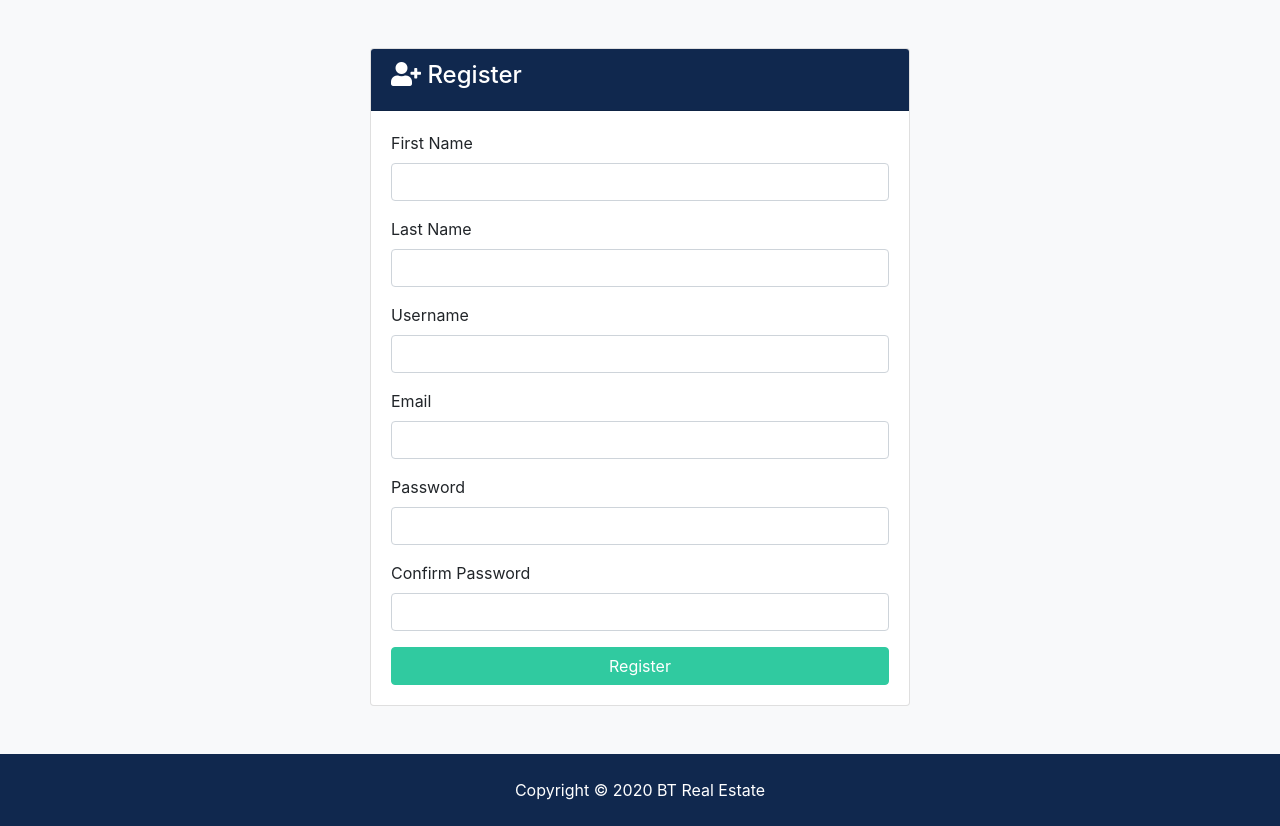
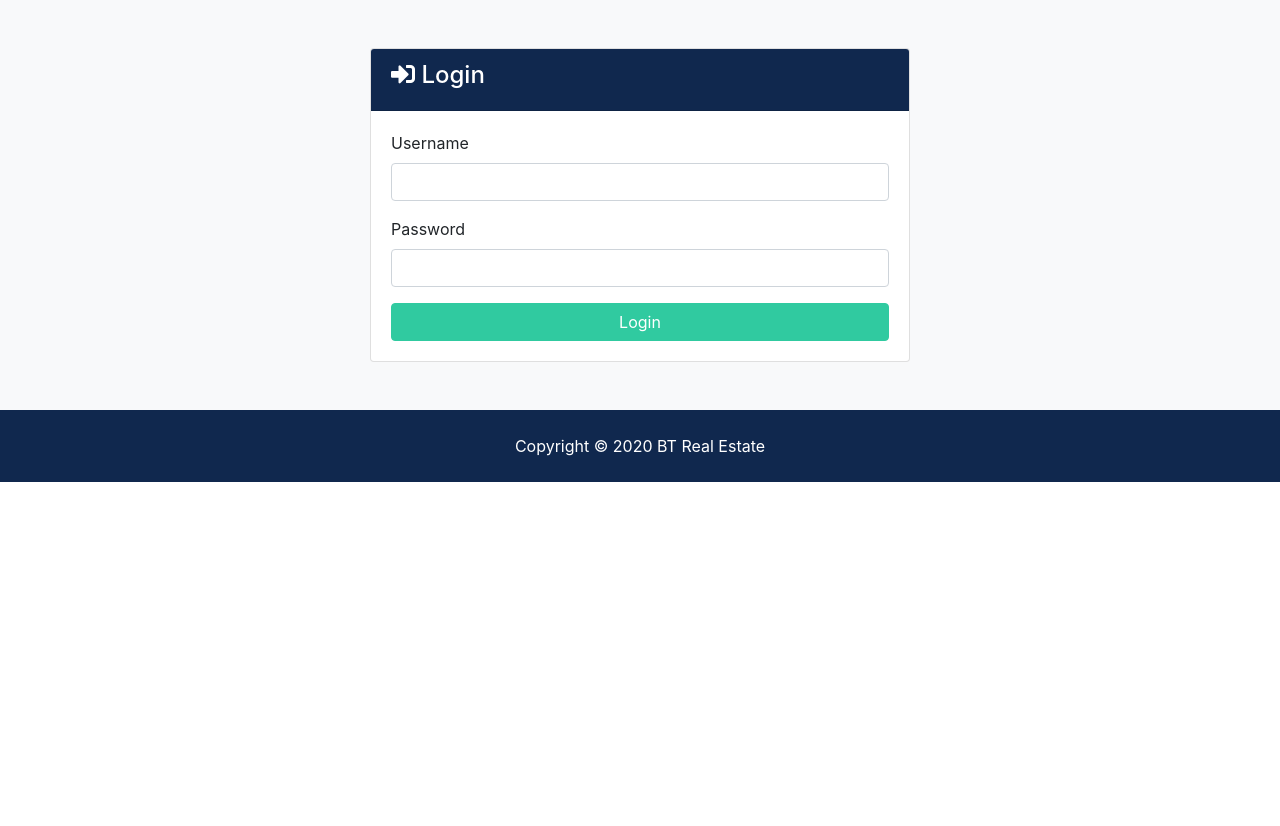
Before and after one commit to Sobaka-Pavlova/DjangoUdemy, a Django app: template templates/accounts/login.html in a window 1280 px wide. Shown: the part 128-954 px from the top of the page. After the commit the page ends 610 px from the top, so only its background shows below. Run offline with Django 3.2, Linux system fonts and the light colour scheme; the template is opened without the code that fills it, so the values that code supplies are empty; parts of the project's set-up code (start-up, migrations or seed data) failed here and were passed over; some libraries are stand-ins or nearby versions.

Commit message:
Fixed Added markup for accounts templates

```diff
--- a/templates/accounts/login.html
+++ b/templates/accounts/login.html
@@ -2,42 +2,28 @@
 
 {% load humanize %}
 {% block content %}
-<section id="register" class="bg-light py-5">
+<section id="login" class="bg-light py-5">
     <div class="container">
         <div class="row">
             <div class="col-md-6 mx-auto">
                 <div class="card">
                     <div class="card-header bg-primary text-white">
                         <h4>
-                            <i class="fas fa-user-plus"></i> Register</h4>
+                            <i class="fas fa-sign-in-alt"></i> Login</h4>
                     </div>
                     <div class="card-body">
                         <form action="index.html">
                             <div class="form-group">
-                                <label for="first_name">First Name</label>
-                                <input type="text" name="first_name" class="form-control" required>
-                            </div>
-                            <div class="form-group">
-                                <label for="last_name">Last Name</label>
-                                <input type="text" name="last_name" class="form-control" required>
-                            </div>
-                            <div class="form-group">
                                 <label for="username">Username</label>
                                 <input type="text" name="username" class="form-control" required>
                             </div>
-                            <div class="form-group">
-                                <label for="email">Email</label>
-                                <input type="email" name="email" class="form-control" required>
-                            </div>
+
                             <div class="form-group">
                                 <label for="password2">Password</label>
                                 <input type="password" name="password" class="form-control" required>
                             </div>
-                            <div class="form-group">
-                                <label for="password">Confirm Password</label>
-                                <input type="password" name="password2" class="form-control" required>
-                            </div>
-                            <input type="submit" value="Register" class="btn btn-secondary btn-block">
+
+                            <input type="submit" value="Login" class="btn btn-secondary btn-block">
                         </form>
                     </div>
                 </div>
```
